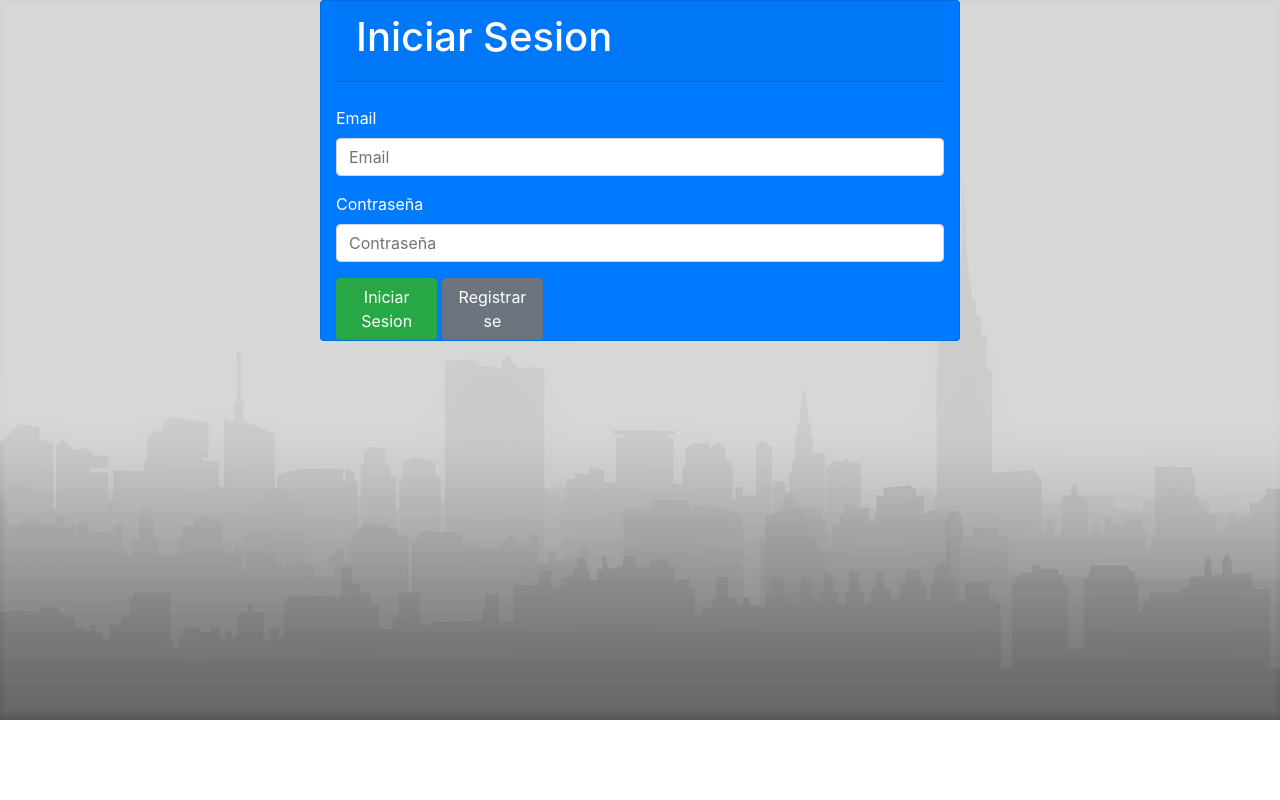
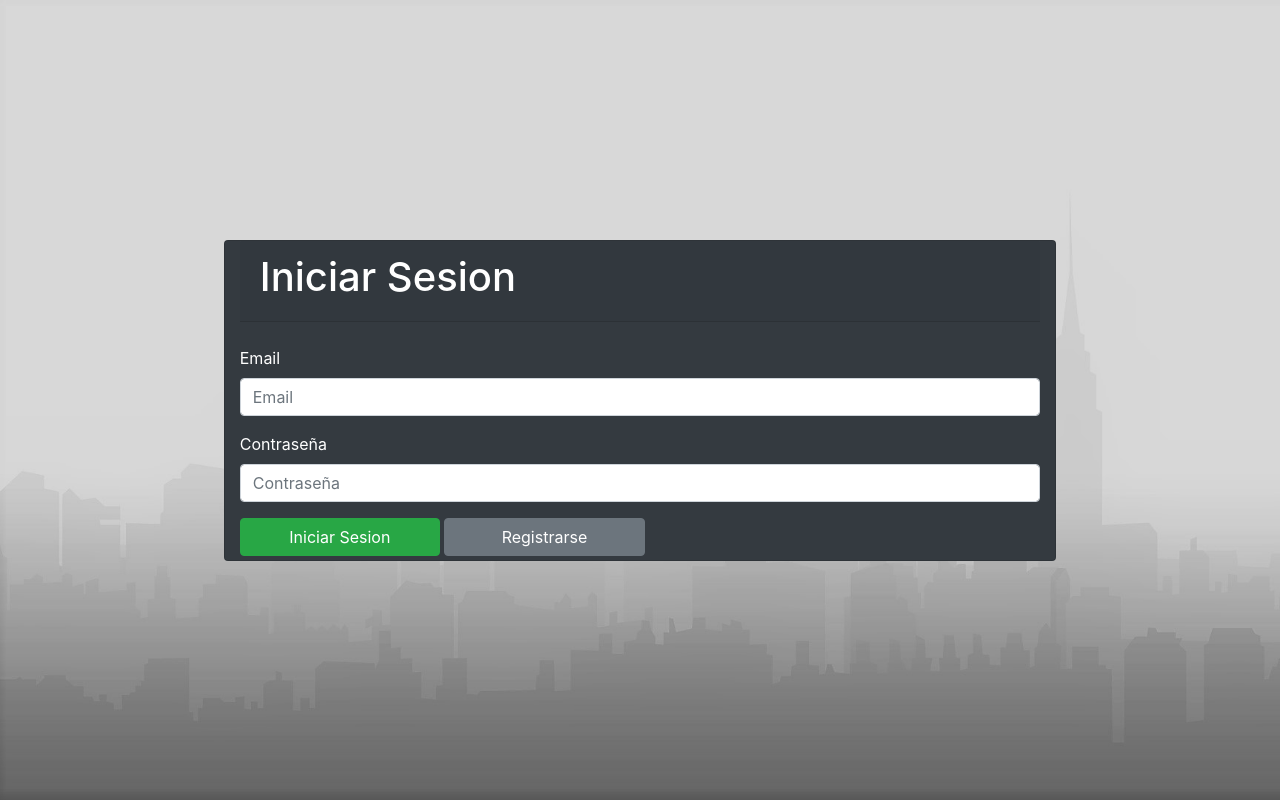
Before and after one commit to Tomii741/LaboratorioIII, a PHP site: page /login.php in a window 1280 px wide. Run offline with PHP 8.4, Linux system fonts and the light colour scheme.

Commit message:
updates de diseño

```diff
--- a/carga_noticias.php
+++ b/carga_noticias.php
@@ -23,7 +23,7 @@ if(!isset($_SESSION['usuario']) || $_SESSION['tipo_usuario']!="Autor"){
 
 
 <body>
-    <div class="card bg-primary col-lg-9 col-md-11 col-sm-12 m-auto">
+    <div class="card bg-dark col-lg-9 col-md-11 col-sm-12 m-auto">
         <div class="card-header text-white">
             <h1>Noticias</h1>
             <?php echo "<h5>".$_SESSION['usuario']."</h5>" ?>
--- a/css/main.css
+++ b/css/main.css
@@ -89,6 +89,15 @@ body{
 
 }
 
-footer{
-  height: auto;
+
+
+.middle{
+  height: 100vh;
+  display: flex;
+  align-items: center;
 }
+
+i{
+  margin: 0.25em;
+  font-size: 1.5em !important;
+}
--- a/login.php
+++ b/login.php
@@ -8,7 +8,8 @@
     <title>Login</title>
 </head>
 <body>
-<div class="card bg-primary col-lg-9 col-md-11 col-sm-12 m-auto w-50">
+<div class="container middle">
+    <div class="card bg-dark col-lg-9 col-md-11 col-sm-12 m-auto w-50">
         <div class="card-header text-white">
             <h1>Iniciar Sesion</h1>
         </div>
@@ -25,10 +26,12 @@
                 <input type="password" name="Contraseña" class="form-control" placeholder="Contraseña">
             </div>
 
-            <button class="col-lg-2 col-md-4 col-sm-12 btn btn-success" type="submit" value="login" name="boton">Iniciar Sesion</button>
-            <a class="col-lg-2 col-md-4 col-sm-12 btn btn-secondary" href="register.php">Registrarse</a>
+            <button class="col-lg-3 col-md-4 col-sm-12 btn btn-success mb-1" type="submit" value="login" name="boton">Iniciar Sesion</button>
+            <a class="col-lg-3 col-md-4 col-sm-12 btn btn-secondary mb-1" href="register.php">Registrarse</a>
+        </form>
+    </div>
 
-        </form>
+</div>
 </body>
 
 <script src="js/jquery-3.5.1.min.js"></script>
```
Also changed, not shown: noticias.php (+16 -2 lines), register.php (+5 -2 lines), select_noticias.php (+4 -4 lines).
